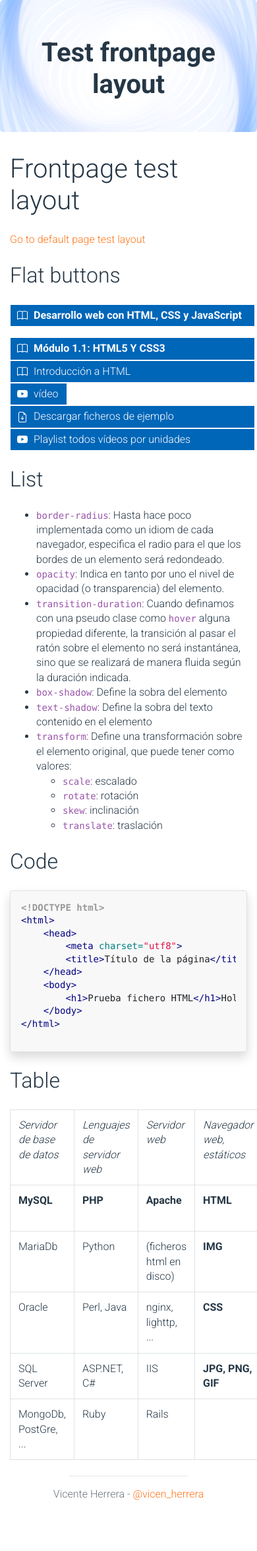
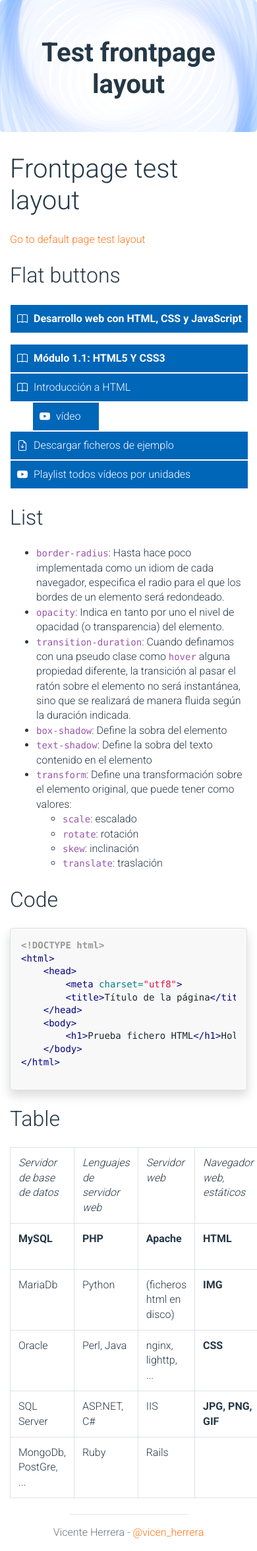
Before and after one commit to vicenteherrera/jekyll-theme-vicenteherrera, a Jekyll site: the page built from test/index.md, in a window 390 px wide. Shown: the whole page at 66% size. Built offline with Jekyll 4.4.1, drawn with Linux system fonts in a browser that asks for light colours; before the commit the page ends 2292 px from its top, so only the background shows below that.

Commit message:
Responsive button size

```diff
--- a/_sass/jekyll-theme-vicenteherrera.scss
+++ b/_sass/jekyll-theme-vicenteherrera.scss
@@ -93,12 +93,21 @@ a.video {
   background-image: url(../../assets/icons/youtube.svg);
   padding-left: 35px;
 }
-
 a.file {
   background-image: url(../../assets/icons/file-earmark-arrow-down.svg);
   padding-left: 35px;
 }
-
 code {
   color: #95A;
 }
+
+@media screen and (max-width: 500px) {
+  a.solid-btn {
+      width: 100%;
+      line-height: 2;
+  }
+  a.solid-btn-sm {
+      width: 100px;
+      margin-left: 35px;
+  }
+}
```
